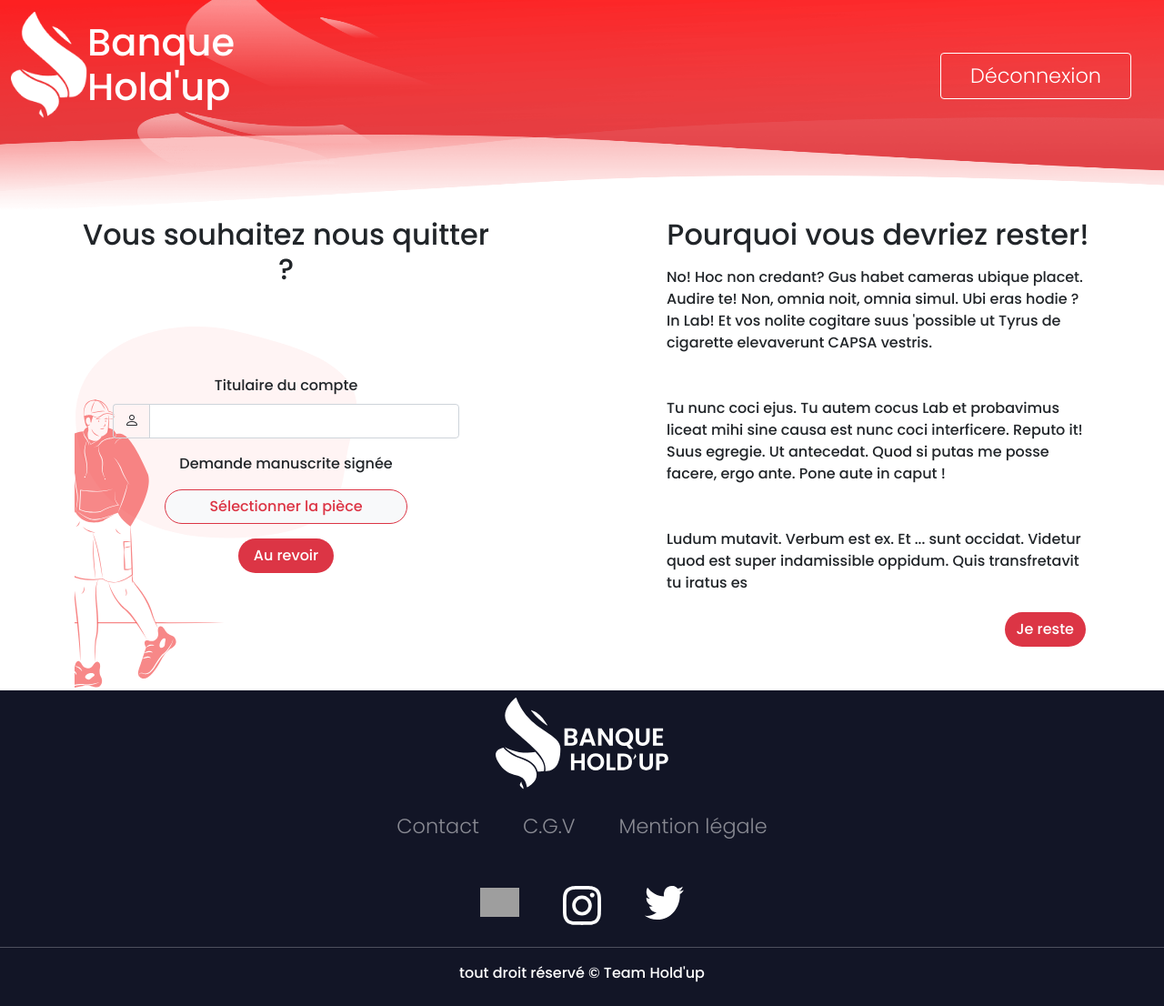
After one commit to SlyderSlash/banque-holdup, a PHP site: page /deleteAccount.php in a window 1280 px wide. The commit adds this page. Shown: the whole page at 91% size. Run offline with PHP 8.4, Linux system fonts and the light colour scheme; data that the repository does not hold is empty; grey boxes are pictures that could not be loaded.

Commit message:
Ajout de bg-img -> Voir margin/padding selon BK

```diff
--- a/assets/styles/custom.css
+++ b/assets/styles/custom.css
@@ -217,3 +217,15 @@ text-align: center;
    background-color:#F23F3F;
   color:white;
 }
+
+/************** Start of deleteAccount.php styles ***************/
+
+.delete-bg {
+    background-image: url(/assets/img/bg-deleteAccount.svg);
+    background-size: contain;
+    background-position: left,center;
+    background-repeat: no-repeat;
+    overflow: visible;
+}
+
+/************** End of deleteAccount.php styles ***************/
--- /dev/null
+++ b/deleteAccount.php
@@ -0,0 +1,75 @@
+<!DOCTYPE html>
+<html lang="fr">
+<head>
+    <!-- Load head -->
+    <?php require_once('./component/head.php'); ?>
+</head>
+<body>
+    <!-- Load connected header -->
+    <?php require_once('./component/header/headerConnected.php'); ?>
+
+<!-- Start of main content -->
+    <main class="container mt-5">
+        <div class="row-cols-sm-auto d-flex justify-content-end d-md-none">
+            <button class="btn rounded-pill bg-danger text-white my-2" type="button">Je reste</button>
+        </div>
+
+<!-- Resiliation form -->
+<div class="row">
+    <div class="col-md-12 d-flex flex-row justify-content-center justify-content-md-between">
+    <div class="col-md-5">
+        <h2 class="text-center mb-3 mt-md-5">Vous souhaitez nous quitter ?</h2>
+        <section class="d-flex justify-content-center h-75 delete-bg">
+            <form action="formokay.php" method="POST" class="d-flex flex-column align-items-center justify-content-center">
+                <div class="mb-3 d-flex flex-column align-items-center">
+                    <label for="titulaire" class="form-label">Titulaire du compte</label>
+                    <div class="input-group">
+                        <span class="input-group-text border-end-0 bg-transparent" ><i class="bi bi-person"></i></span>
+                        <input type="text" class="form-control bg-white" id="titulaire" value="<?php echo $variable ?>" readonly>
+                    </div>
+                </div>
+                <div class="mb-3 d-flex flex-column align-items-center">
+                    <p class="mt-">Demande manuscrite signée</p>
+                    <label class="btn border-danger rounded-pill bg-light text-danger px-5" for="lettreResiliation">
+                    <input id="lettreResiliation" type="file" accept="image/png, image/jpeg, image/jpg, .pdf" class="visually-hidden" required>
+                    Sélectionner la pièce
+                    </label>
+                </div>
+                <button class="btn rounded-pill bg-danger text-white mb-5 px-3" type="submit" id="resilier">Au revoir</button>
+            </form>
+        </section>
+    </div>
+
+    <div class="d-none col-md-5 d-md-flex flex-column h-75">
+        <h2 class="text-center mb-3 mt-md-5">Pourquoi vous devriez rester!</h2>
+        <section class="d-flex flex-column justify-content-center">
+            <p class="mb-5 text-justify">
+                No! Hoc non credant? Gus habet cameras ubique placet.
+                Audire te! Non, omnia noit, omnia simul. Ubi eras hodie ?
+                In Lab! Et vos nolite cogitare suus 'possible ut Tyrus de cigarette elevaverunt CAPSA vestris.
+            </p>
+            <p class="mb-5 text-justify">
+                Tu nunc coci ejus. Tu autem cocus Lab et probavimus liceat mihi sine causa est nunc coci interficere.
+                Reputo it! Suus egregie. Ut antecedat. Quod si putas me posse facere, ergo ante.
+                Pone aute in caput !
+            </p>
+            <p class="text-justify">
+                Ludum mutavit. Verbum est ex. Et ... sunt occidat. Videtur quod est super indamissible oppidum.
+                Quis transfretavit tu iratus es
+            </p>
+            <div class="row-cols-sm-auto d-md-flex justify-content-end d-none me-1 mt-1">
+                <button class="btn rounded-pill bg-danger text-white mb-5" type="button">Je reste</button>
+            </div>
+        </section>
+    </div>
+    </div>
+</div>
+
+    </main>
+<!-- END of main content -->
+
+    <!-- Load footer-->
+    <?php require_once('./component/footer.php'); ?>
+
+</body>
+</html>
```
Also changed, not shown: assets/styles/connexion.css (+0 -9 lines), deleteAccount.html (deleted, +0 -92 lines), assets/img/bg-deleteAccount.svg (renamed from assets/img/Group 25.svg).
